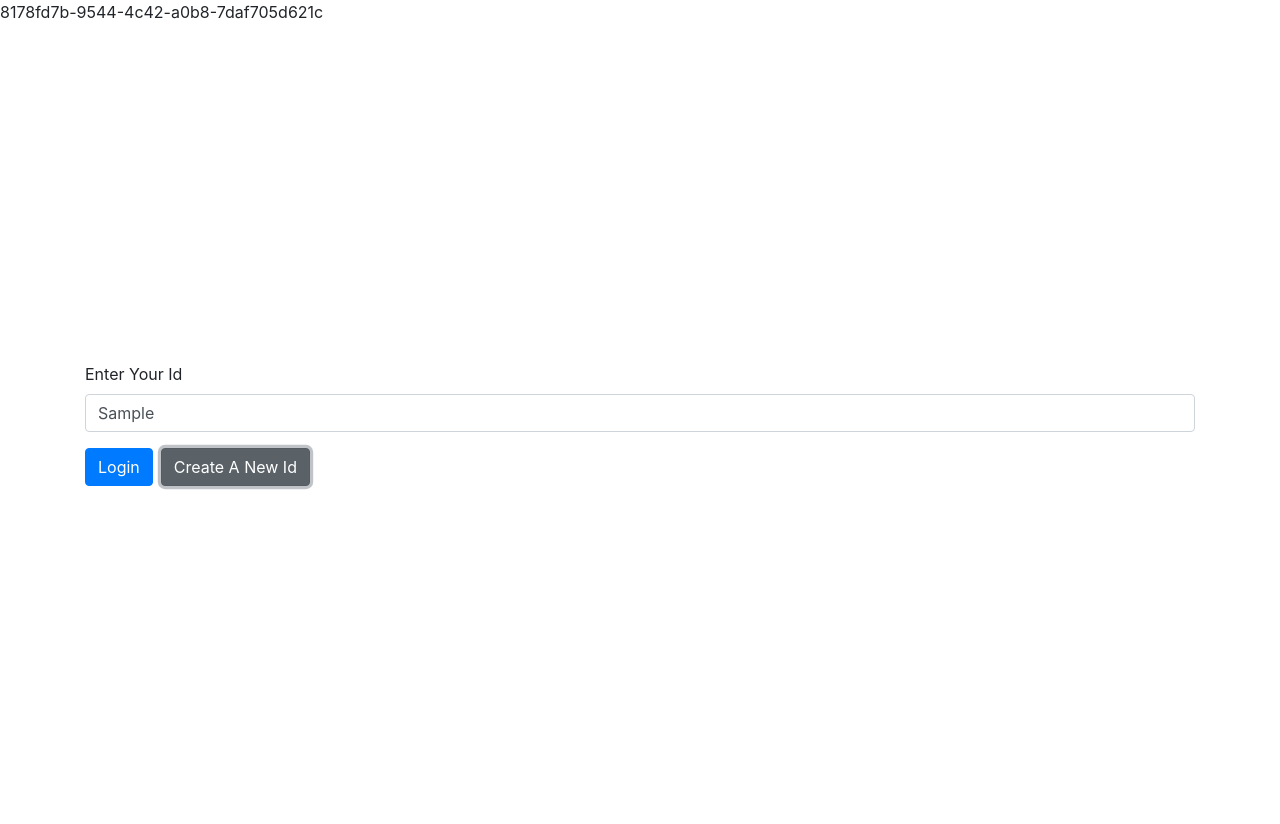
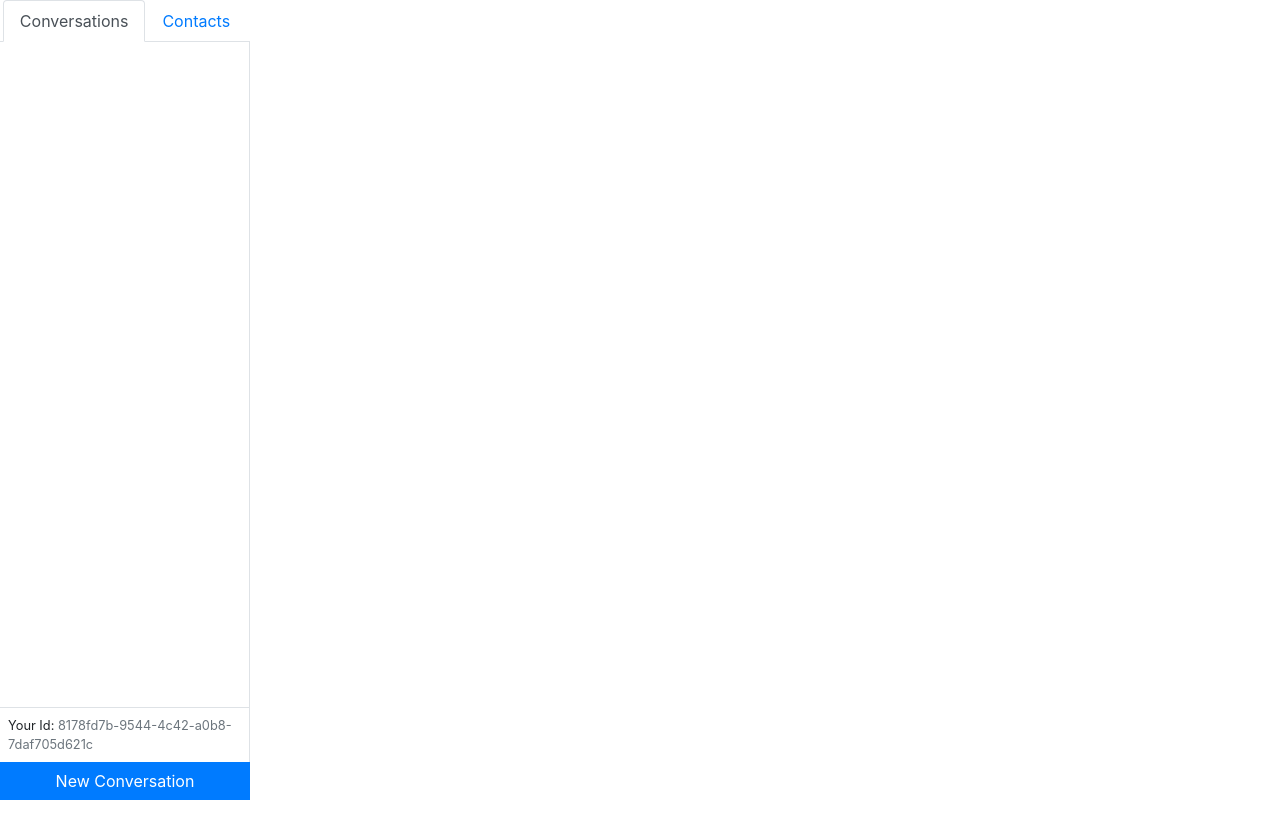
Before and after one commit to Joepock123/instant-messenger, a React (Create React App) app in the folder client/: page / in a window 1280 px wide. Both pictures are taken after typing "Sample" into the empty fields and a click on the button "Create A New Id". After the commit the page ends 800 px from the top, so only its background shows below. Built offline with nearby package versions, Linux system fonts and the light colour scheme.

Commit message:
Fix mountain of TS errors

```diff
--- a/client/src/components/App.tsx
+++ b/client/src/components/App.tsx
@@ -2,6 +2,8 @@ import React from 'react';
 
 import { Login } from './Login';
 import { useLocalStorage } from 'hooks/useLocalStorage';
+import { Dashboard } from 'components/Dashboard';
+import { ContactsProvider } from 'contexts/ContactsProvider';
 
 const PREFIX = 'iMessenger-';
 
@@ -9,10 +11,7 @@ function App() {
   const [id, setId] = useLocalStorage(PREFIX, null);
 
   return (
-    <>
-      {id}
-      <Login setId={setId} />
-    </>
+    <ContactsProvider>{id ? <Dashboard id={id} /> : <Login setId={setId} />}</ContactsProvider>
   );
 }
 
--- /dev/null
+++ b/client/src/components/Contacts.tsx
@@ -0,0 +1,15 @@
+import React, { FunctionComponent } from 'react';
+import { ListGroup } from 'react-bootstrap';
+import { useContacts } from 'contexts/ContactsProvider';
+
+export const Contacts: FunctionComponent<{}> = () => {
+  const { contacts } = useContacts();
+
+  return (
+    <ListGroup variant="flush">
+      {contacts.map((contact) => (
+        <ListGroup.Item key={contact.id}>{contact.name}</ListGroup.Item>
+      ))}
+    </ListGroup>
+  );
+};
--- /dev/null
+++ b/client/src/components/Conversations.tsx
@@ -0,0 +1,22 @@
+import React, { FunctionComponent } from 'react';
+import { ListGroup } from 'react-bootstrap';
+import { useConversations } from 'contexts/ConversationsProvider';
+
+export const Conversations: FunctionComponent<{}> = () => {
+  const { conversations = [] } = useConversations();
+
+  return (
+    <ListGroup variant="flush">
+      {conversations.map((conversation, index) => (
+        <ListGroup.Item
+          key={index}
+          action
+          // onClick={() => selectConversationIndex(index)}
+          active={conversation.selected}
+        >
+          {conversation.recipients.map((r) => r.name).join(', ')}
+        </ListGroup.Item>
+      ))}
+    </ListGroup>
+  );
+};
--- /dev/null
+++ b/client/src/components/Dashboard.tsx
@@ -0,0 +1,12 @@
+import Sidebar from 'components/Sidebar';
+import React, { FunctionComponent, useRef } from 'react';
+
+export const Dashboard: FunctionComponent<{ id: string }> = ({ id }) => {
+  const idRef = useRef(null);
+
+  return (
+    <div className="d-flex" style={{ height: '100vh' }}>
+      <Sidebar id={id} />
+    </div>
+  );
+};
--- /dev/null
+++ b/client/src/components/NewContactModal.tsx
@@ -0,0 +1,38 @@
+import React, { FunctionComponent, useRef } from 'react';
+import { Modal, Form, Button } from 'react-bootstrap';
+
+import { useContacts } from 'contexts/ContactsProvider';
+
+type Props = { closeModal: () => void };
+
+export const NewContactModal: FunctionComponent<Props> = ({ closeModal }) => {
+  const idRef = useRef(null);
+  const nameRef = useRef(null);
+  const { createContact } = useContacts();
+
+  function handleSubmit(e) {
+    e.preventDefault();
+
+    createContact(idRef.current.value, nameRef.current.value);
+    closeModal();
+  }
+
+  return (
+    <>
+      <Modal.Header closeButton>Create Contact</Modal.Header>
+      <Modal.Body>
+        <Form onSubmit={handleSubmit}>
+          <Form.Group>
+            <Form.Label>Id</Form.Label>
+            <Form.Control type="text" ref={idRef} required />
+          </Form.Group>
+          <Form.Group>
+            <Form.Label>Name</Form.Label>
+            <Form.Control type="text" ref={nameRef} required />
+          </Form.Group>
+          <Button type="submit">Create</Button>
+        </Form>
+      </Modal.Body>
+    </>
+  );
+};
--- /dev/null
+++ b/client/src/components/NewConversationModal.tsx
@@ -0,0 +1,53 @@
+import React, { FunctionComponent, useState } from 'react';
+import { Modal, Form, Button } from 'react-bootstrap';
+import { useContacts } from 'contexts/ContactsProvider';
+import { useConversations } from 'contexts/ConversationsProvider';
+
+type Props = { closeModal: () => void };
+
+export const NewConversationModal: FunctionComponent<Props> = ({ closeModal }) => {
+  const [selectedContactIds, setSelectedContactIds] = useState([]);
+  const { contacts } = useContacts();
+  const { createConversation } = useConversations();
+
+  const handleSubmit = (e) => {
+    e.preventDefault();
+
+    createConversation(selectedContactIds);
+    closeModal();
+  };
+
+  function handleCheckboxChange(contactId) {
+    setSelectedContactIds((prevSelectedContactIds) => {
+      if (prevSelectedContactIds.includes(contactId)) {
+        return prevSelectedContactIds.filter((prevId) => {
+          return contactId !== prevId;
+        });
+      } else {
+        return [...prevSelectedContactIds, contactId];
+      }
+    });
+  }
+
+  return (
+    <>
+      <Modal.Header closeButton>Create Conversation</Modal.Header>
+      <Modal.Body>
+        <Form onSubmit={handleSubmit}>
+          {contacts.map((contact) => (
+            <Form.Group controlId={contact.id} key={contact.id}>
+              <Form.Check
+                type="checkbox"
+                // @ts-ignore
+                value={selectedContactIds.includes(contact.id)}
+                label={contact.name}
+                onChange={() => handleCheckboxChange(contact.id)}
+              />
+            </Form.Group>
+          ))}
+          <Button type="submit">Create</Button>
+        </Form>
+      </Modal.Body>
+    </>
+  );
+};
--- /dev/null
+++ b/client/src/components/Sidebar.tsx
@@ -0,0 +1,56 @@
+import { Contacts } from 'components/Contacts';
+import { Conversations } from 'components/Conversations';
+import { NewContactModal } from 'components/NewContactModal';
+import { NewConversationModal } from 'components/NewConversationModal';
+import React, { useState } from 'react';
+import { Tab, Nav, Button, Modal } from 'react-bootstrap';
+
+const CONVERSATIONS_KEY = 'conversations';
+const CONTACTS_KEY = 'contacts';
+
+export default function Sidebar({ id }) {
+  const [activeKey, setActiveKey] = useState(CONVERSATIONS_KEY);
+  const [modalOpen, setModalOpen] = useState(false);
+  const conversationsOpen = activeKey === CONVERSATIONS_KEY;
+
+  function closeModal() {
+    setModalOpen(false);
+  }
+
+  return (
+    <div style={{ width: '250px' }} className="d-flex flex-column">
+      <Tab.Container activeKey={activeKey} onSelect={setActiveKey}>
+        <Nav variant="tabs" className="justify-content-center">
+          <Nav.Item>
+            <Nav.Link eventKey={CONVERSATIONS_KEY}>Conversations</Nav.Link>
+          </Nav.Item>
+          <Nav.Item>
+            <Nav.Link eventKey={CONTACTS_KEY}>Contacts</Nav.Link>
+          </Nav.Item>
+        </Nav>
+        <Tab.Content className="border-right overflow-auto flex-grow-1">
+          <Tab.Pane eventKey={CONVERSATIONS_KEY}>
+            <Conversations />
+          </Tab.Pane>
+          <Tab.Pane eventKey={CONTACTS_KEY}>
+            <Contacts />
+          </Tab.Pane>
+        </Tab.Content>
+        <div className="p-2 border-top border-right small">
+          Your Id: <span className="text-muted">{id}</span>
+        </div>
+        <Button onClick={() => setModalOpen(true)} className="rounded-0">
+          New {conversationsOpen ? 'Conversation' : 'Contact'}
+        </Button>
+      </Tab.Container>
+
+      <Modal show={modalOpen} onHide={closeModal}>
+        {conversationsOpen ? (
+          <NewConversationModal closeModal={closeModal} />
+        ) : (
+          <NewContactModal closeModal={closeModal} />
+        )}
+      </Modal>
+    </div>
+  );
+}
--- /dev/null
+++ b/client/src/contexts/ContactsProvider.tsx
@@ -0,0 +1,24 @@
+import { useLocalStorage } from 'hooks/useLocalStorage';
+import React, { useContext, createContext } from 'react';
+// import useLocalStorage from '../hooks/useLocalStorage';
+
+const ContactsContext = createContext(null);
+
+// This utility function makes the context available where it is called
+export function useContacts() {
+  return useContext(ContactsContext);
+}
+
+export function ContactsProvider({ children }) {
+  const [contacts, setContacts] = useLocalStorage('contacts', []);
+
+  function createContact(id, name) {
+    setContacts((prevContacts) => {
+      return [...prevContacts, { id, name }];
+    });
+  }
+
+  const value = { contacts, createContact };
+
+  return <ContactsContext.Provider value={value}>{children}</ContactsContext.Provider>;
+}
--- /dev/null
+++ b/client/src/contexts/ConversationsProvider.tsx
@@ -0,0 +1,70 @@
+import { useLocalStorage } from 'hooks/useLocalStorage';
+import React, { useContext, createContext } from 'react';
+import { useContacts } from './ContactsProvider';
+
+type IConversation = {
+  selected: boolean;
+  recipients: Array<IRecipient>;
+};
+
+type IRecipient = {
+  name: string;
+};
+
+type IConversationsContext = {
+  conversations?: Array<IConversation>;
+  createConversation: (recipients: Array<IRecipient>) => void;
+};
+
+const ConversationsContext = createContext<IConversationsContext>({
+  conversations: [],
+  // eslint-disable-next-line @typescript-eslint/no-empty-function
+  createConversation: () => {},
+});
+
+export const useConversations = () => {
+  return useContext<IConversationsContext>(ConversationsContext);
+};
+
+export const ConversationsProvider = ({ id, children }) => {
+  const [conversations, setConversations] = useLocalStorage('conversations', []);
+  // const [selectedConversationIndex, setSelectedConversationIndex] = useState(0);
+  const { contacts } = useContacts();
+  // const socket = useSocket();
+
+  const createConversation = (recipients) => {
+    setConversations((prevConversations) => {
+      return [...prevConversations, { recipients, messages: [] }];
+    });
+  };
+
+  // const formattedConversations = conversations.map((conversation, index) => {
+  //   const recipients = conversation.recipients.map((recipient) => {
+  //     const contact = contacts.find((contact) => {
+  //       return contact.id === recipient;
+  //     });
+  //     const name = (contact && contact.name) || recipient;
+  //     return { id: recipient, name };
+  //   });
+
+  //   const messages = conversation.messages.map((message) => {
+  //     const contact = contacts.find((contact) => {
+  //       return contact.id === message.sender;
+  //     });
+  //     const name = (contact && contact.name) || message.sender;
+  //     const fromMe = id === message.sender;
+  //     return { ...message, senderName: name, fromMe };
+  //   });
+
+  //   const selected = index === selectedConversationIndex;
+  //   return { ...conversation, messages, recipients, selected };
+  // });
+
+  const value = {
+    conversations,
+    // conversations: formattedConversations,
+    createConversation,
+  };
+
+  return <ConversationsContext.Provider value={value}>{children}</ConversationsContext.Provider>;
+};
```
Also changed, not shown: client/src/types.ts (added, +8 -0 lines), client/.prettierrc.js, 1 other file (tests, documents, lock files or other folders).
